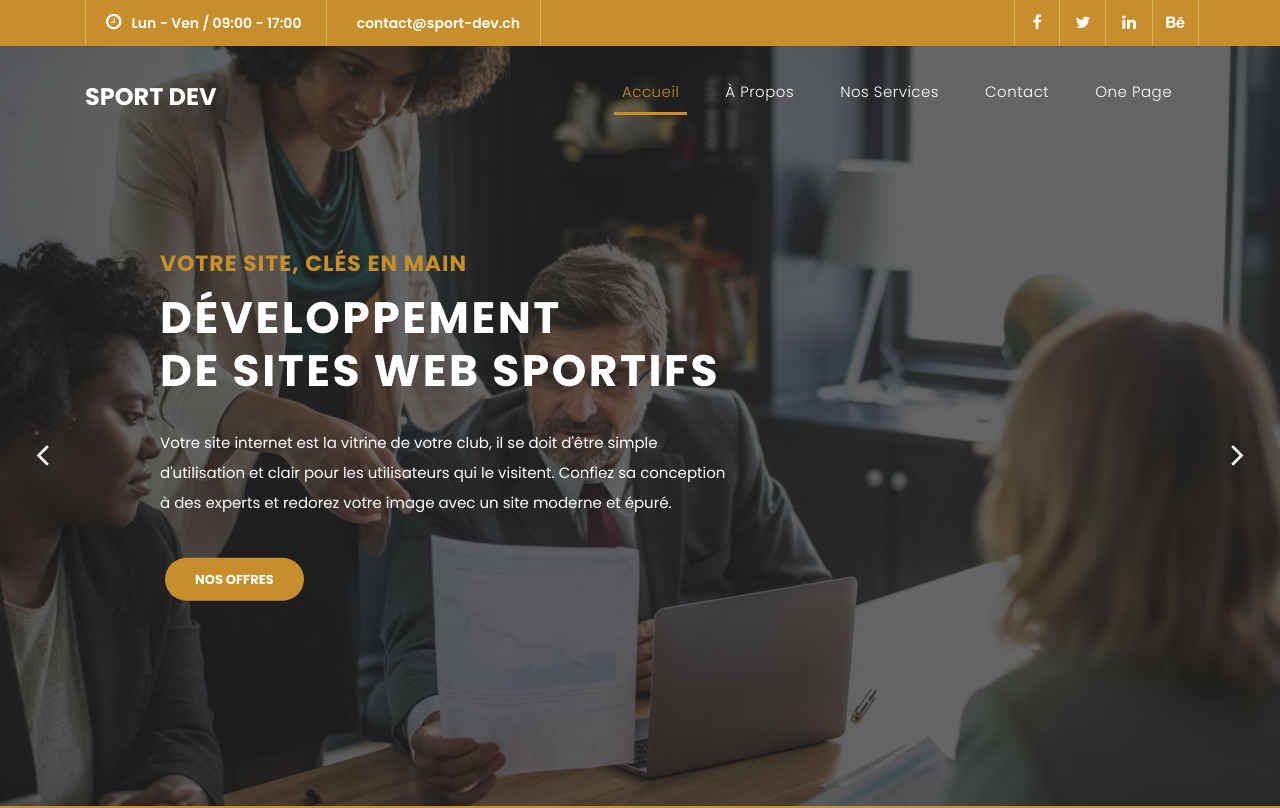
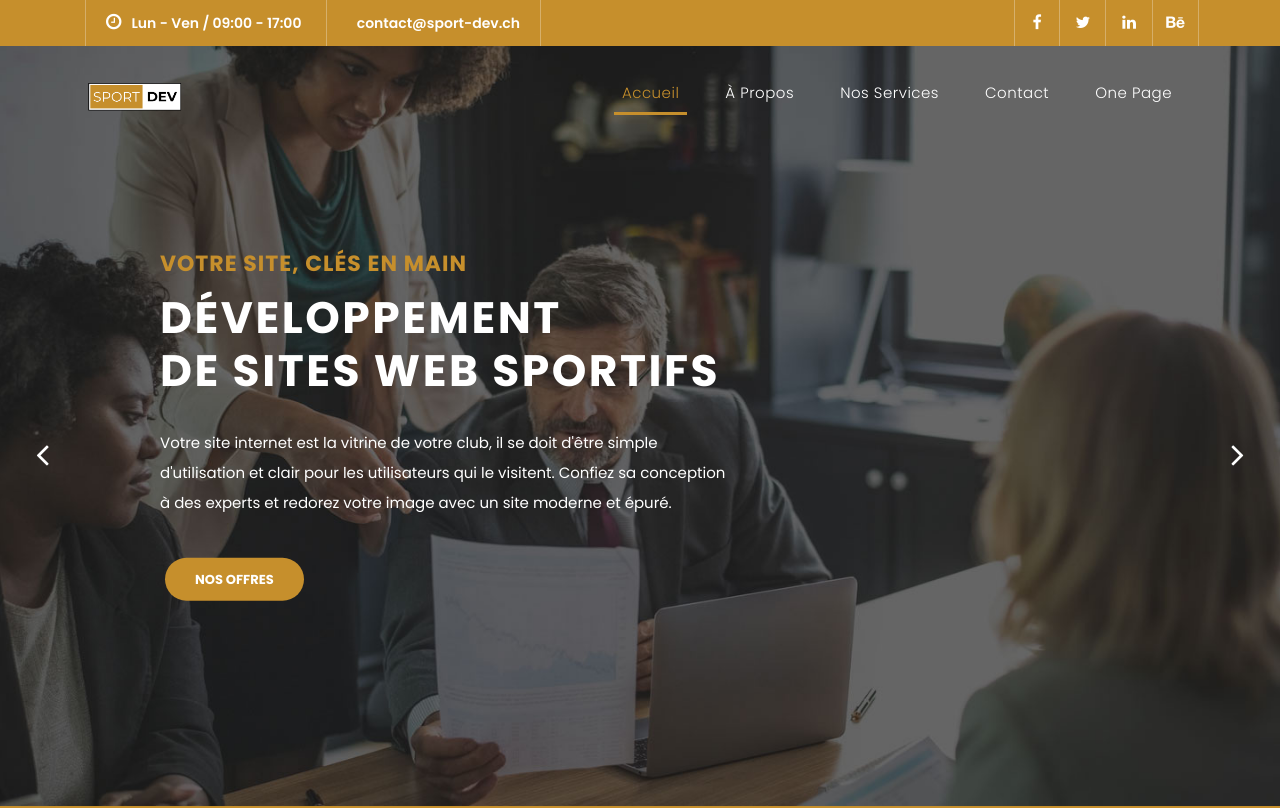
Before and after one commit to Sport-Dev/website, a plain HTML site: page index.html in a window 1280 px wide. Shown: the top 808 px of the page. Drawn offline with Linux system fonts and the light colour scheme; some icons are missing.

Commit message:
Add files via upload

```diff
--- a/index.html
+++ b/index.html
@@ -84,7 +84,9 @@ https://templatemo.com/tm-545-finance-business
     <header class="">
       <nav class="navbar navbar-expand-lg">
         <div class="container">
-          <a class="navbar-brand" href="index.html"><h2>Sport Dev</h2></a>
+          <a href="https://www.sport-dev.ch/">
+                        <img src="assets/images/sport-dev-logo.png" type="image/png" alt="Sport Dev" width="100" class="navbar-brand">
+                    </a>
           <button class="navbar-toggler" type="button" data-toggle="collapse" data-target="#navbarResponsive" aria-controls="navbarResponsive" aria-expanded="false" aria-label="Toggle navigation">
             <span class="navbar-toggler-icon"></span>
           </button>
```
